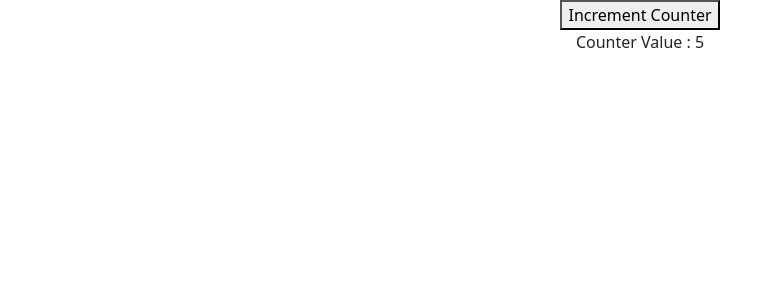
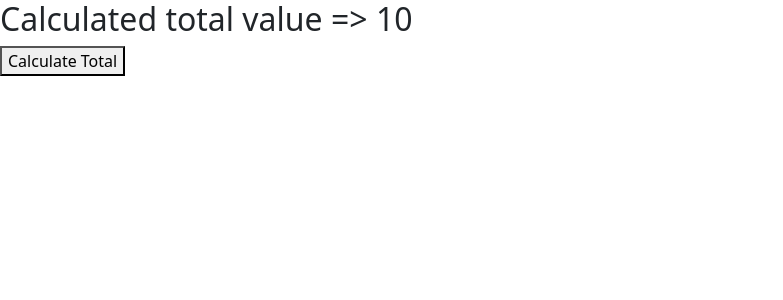
Before and after one commit to praveenwebapp/angularE2E, an Angular app in the folder angularendtoend/: page / in a window 1280 px wide. Shown: the top 300 px of the page, without its empty margins (0-783 px from the left). Built offline with nearby package versions, Linux system fonts and the light colour scheme.

Commit message:
changes related to linked signals

```diff
--- a/angularendtoend/src/app/app.html
+++ b/angularendtoend/src/app/app.html
@@ -7,5 +7,6 @@
  <!-- <app-structuraldiretive-ngfor-for></app-structuraldiretive-ngfor-for> -->
   <!-- <app-structuraldirective-ngswitchvsswitch></app-structuraldirective-ngswitchvsswitch> -->
    <!-- <app-attribute-directives></app-attribute-directives> -->
-    <app-signals></app-signals>
+    <!-- <app-signals></app-signals> -->
+     <app-linked-signals></app-linked-signals>
 <router-outlet></router-outlet>
--- a/angularendtoend/src/app/app.ts
+++ b/angularendtoend/src/app/app.ts
@@ -10,6 +10,7 @@
 import { AttributeDirectives } from './attribute-directives/attribute-directives';
 import { sign } from 'crypto';
 import { Signals } from './signals/signals';
+import { LinkedSignals } from './linked-signals/linked-signals';
 
 @Component({
   selector: 'app-root',
@@ -24,6 +25,7 @@
     StructuraldirectiveNgswitchvsswitch,
     AttributeDirectives,
     Signals,
+    LinkedSignals,
   ],
   standalone: true,
   templateUrl: './app.html',
--- /dev/null
+++ b/angularendtoend/src/app/linked-signals/linked-signals.html
@@ -0,0 +1,4 @@
+<div>
+    <h2>Calculated total value => {{total()}}</h2>
+    <button (click)="calculate()">Calculate Total</button>
+</div>
--- /dev/null
+++ b/angularendtoend/src/app/linked-signals/linked-signals.ts
@@ -0,0 +1,28 @@
+import { Component, computed, linkedSignal, signal } from '@angular/core';
+
+@Component({
+  selector: 'app-linked-signals',
+  imports: [],
+  templateUrl: './linked-signals.html',
+  styleUrl: './linked-signals.scss'
+})
+export class LinkedSignals {
+quantitySignal = signal(1);
+  price = 10;
+  total = computed(()=>{
+    return this.quantitySignal() * this.price;
+  })
+
+  // total = linkedSignal(()=>{
+  //   return this.quantitySignal() * this.price;
+  // })
+
+  // total = linkedSignal({
+  //   source : this.quantitySignal,
+  //   computation: () => this.quantitySignal() * this.price,
+  // })
+
+  calculate(){
+    this.quantitySignal.set(10);
+  }
+}
```
Also changed, not shown: angularendtoend/src/app/linked-signals/linked-signals.scss (added), 1 other file (tests, documents, lock files or other folders).
